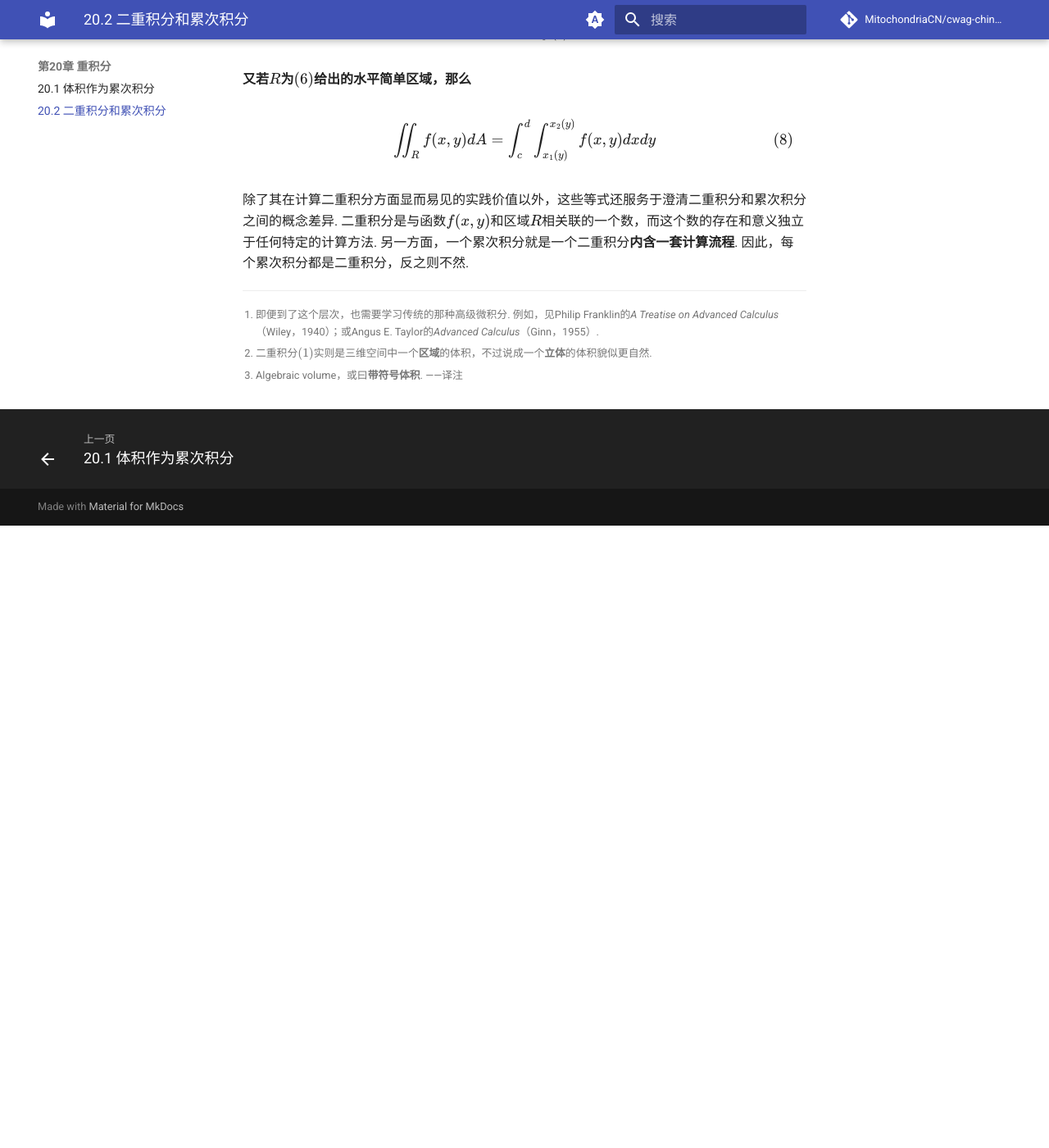
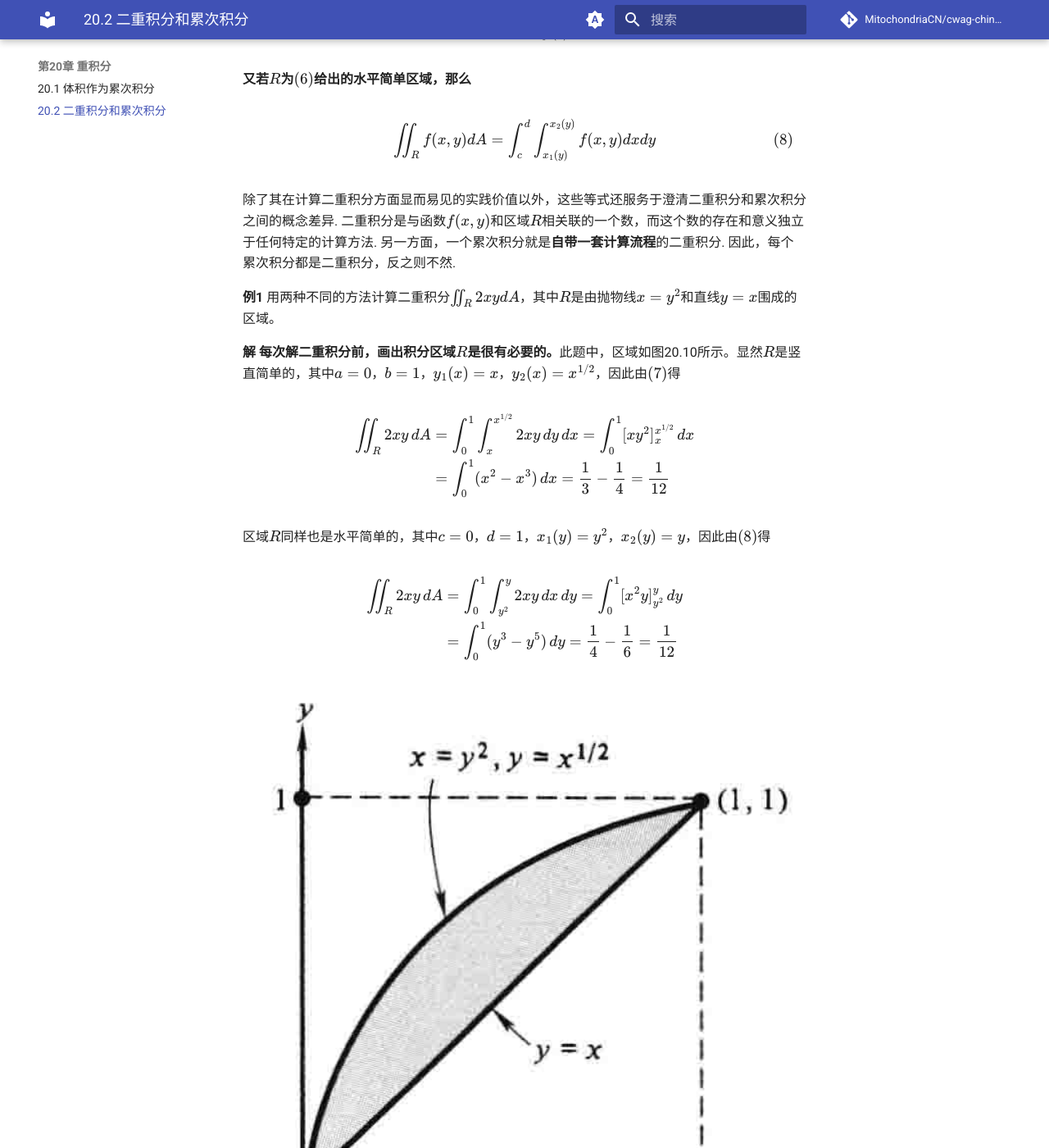
Before and after one commit to MitochondriaCN/cwag-chinese, an MkDocs documentation site: the page built from docs/20/2.md, in a window 1280 px wide and 1400 px high, scrolled down 4753 px. Shown: the whole window at 82% size. Built offline with MkDocs 1.6.1 and Material for MkDocs 9.7.7, drawn with Linux system fonts in a browser that asks for light colours; comment, search, counter and statistics services are not loaded; before the commit the page ends 5394 px from its top, so only the background shows below that; some of the changed text lies outside the part shown.

Commit message:
feat: 20.2完成

```diff
--- a/docs/20/2.md
+++ b/docs/20/2.md
@@ -18,11 +18,11 @@
 
 ![图20.6](20.6.png)
 
-最后，想象越来越多的平行线被加进来形成网格，把已有的矩形分成更小的矩形，并考虑与这个分区更精细的平面相对应的求和$(2)$. 如果当$n$趋于无穷且矩形的最大对角线（即所有矩形中最长的对角线）趋于零——无关于分割线和矩形中点$(x_k,y_k)$的选法——求和趋于一个特定的极限，那么二重积分$(1)$就定义为以下极限：
+最后，想象越来越多的平行线被加进来形成网格，把已有的矩形分成更小的矩形，并考虑与这个分区更精细的平面相对应的求和$(2)$. 如果当$n$趋于无穷且矩形的最大对角线（即所有矩形中最长的对角线）趋于零——无关于分割线和矩形内点$(x_k,y_k)$的选法——求和趋于一个特定的极限，那么二重积分$(1)$就定义为以下极限：
 
 $$\iint_R f(x,y) dA = \lim \sum_{k=1}^n f(x_k,y_k) \Delta A_k \tag{3}$$
 
-目前看来，定义$(3)$与相应的单积分定义相比区别不大. 然而在二维中，存在某些不会出现在一维中的技术困难. 至少平面区域比区间$[a,b]$复杂多了. 不过，在足够通用的假设下，可以严格证明双重积分的存在. 具体而言，假设我们所考虑的区域包含其边界，而且这些边界由有限个光滑曲线构成，则已然足够.
+目前看来，定义$(3)$与相应的单积分定义相比区别不大. 然而在二维中，存在某些不会出现在一维中的技术困难. 至少平面区域比区间$[a,b]$复杂多了. 不过，在足够通用的假设下，可以严格证明二重积分的存在. 具体而言，假设我们所考虑的区域包含其边界，而且这些边界由有限个光滑曲线构成，则已然足够.
 
 我们不应该想着把二重积分搞得特别理论化. 这是个难题，最好留待高级微积分课程去研究.[^1] 相反，我们希望强调二重积分的直观意义，并集中关注其几何和物理应用.
 
@@ -56,7 +56,7 @@
 
 的形式，其中$y=y_1(x)$和$y=y_2(x)$是$[a,b]$上的连续函数. 这种区域如图20.8所示. 类似地，一个区域$R$称为**水平简单的**，当它能被描述为不等式
 
-$$c \le x \le d, \quad x_1(y) \le x \le x_2(y) \tag{6}$$
+$$c \le y \le d, \quad x_1(y) \le x \le x_2(y) \tag{6}$$
 
 的形式，其中$x=x_1(y)$和$x=x_2(y)$是$[c,d]$上的连续函数. 图20.9中的区域具有这种性质.
 
@@ -72,7 +72,67 @@
 
 $$\iint_R f(x,y) dA = \int_c^d \int_{x_1(y)}^{x_2(y)} f(x,y) dx dy \tag{8}$$
 
-除了其在计算二重积分方面显而易见的实践价值以外，这些等式还服务于澄清二重积分和累次积分之间的概念差异. 二重积分是与函数$f(x,y)$和区域$R$相关联的一个数，而这个数的存在和意义独立于任何特定的计算方法. 另一方面，一个累次积分就是一个二重积分**内含一套计算流程**. 因此，每个累次积分都是二重积分，反之则不然.
+除了其在计算二重积分方面显而易见的实践价值以外，这些等式还服务于澄清二重积分和累次积分之间的概念差异. 二重积分是与函数$f(x,y)$和区域$R$相关联的一个数，而这个数的存在和意义独立于任何特定的计算方法. 另一方面，一个累次积分就是**自带一套计算流程**的二重积分. 因此，每个累次积分都是二重积分，反之则不然.
+
+**例1** 用两种不同的方法计算二重积分$\iint_R 2xy dA$，其中$R$是由抛物线$x=y^2$和直线$y=x$围成的区域。
+
+**解** **每次解二重积分前，画出积分区域$R$是很有必要的。**此题中，区域如图20.10所示。显然$R$是竖直简单的，其中$a=0$，$b=1$，$y_1(x)=x$，$y_2(x)=x^{1/2}$，因此由$(7)$得
+
+$$
+\begin{align}
+\iint_R 2xy\,dA &= \int_0^1 \int_x^{x^{1/2}} 2xy\,dy\,dx = \int_0^1 [xy^2]_x^{x^{1/2}}\,dx \\
+&= \int_0^1 (x^2-x^3) \, dx = \frac{1}{3} - \frac{1}{4} = \frac{1}{12}
+\end{align}
+$$
+
+区域$R$同样也是水平简单的，其中$c=0$，$d=1$，$x_1(y)=y^2$，$x_2(y)=y$，因此由$(8)$得
+
+$$
+\begin{align}
+\iint_R 2xy \, dA &= \int_0^1 \int_{y^2}^{y} 2xy\,dx\,dy = \int_0^1 [x^2y]_{y^2}^y \, dy \\
+&= \int_0^1 (y^3-y^5) \, dy = \frac{1}{4}-\frac{1}{6}=\frac{1}{12}
+\end{align}
+$$
+
+![图20.10](20.10.png)
+
+---
+
+**例2** 求$\iint_R (1+2x)\, dA$，其中$R$是由$x=y^2$和$x-y=2$围成的区域。
+
+**解** 此区域如图20.11。若要先对$y$积分，再对$x$积分，我们需要计算两个不同的积分，一个位于直线$x=1$左边，一个在右边，因为对$y$积分的积分限在这两块区域是不同的：
+
+$$\iint_R (1+2x)\,dA = \int_0^1\int_{-\sqrt{x}}^{\sqrt{x}} (1+2x)\,dy\,dx + \int_1^4\int_{x-2}^{\sqrt{x}} (1+2x)\,dy\,dx$$
+
+另一种顺序则更简单，可得
+
+$$
+\begin{align}
+\iint_R (1+2x)\,dA &= \int_{-1}^{2}\int_{y^2}^{y+2} (1+2x)\,dx\,dy = \int_{-1}^{2} [x+x^2]_{y^2}^{y+2}\,dy \\
+&= \int_{-1}^{2} (6+5y-y^4)\,dy = \frac{189}{10}
+\end{align}
+$$
+
+![图20.11](20.11.png)
+
+---
+
+例2说明，即便区域$R$既竖直简单又水平简单，用一个顺序积分也可能比另一个顺序更容易，我们自然是希望做得越容易越好。有时积分顺序的选择取决于被积函数$f(x,y)$的特性，因为或许用某种顺序计算积分很难甚至不可能，但是**如果顺序反过来**就好做多了。
+
+**例3** 求
+
+$$\int_0^1 \int_{2y}^2 4e^{x^2}\,dx\,dy$$
+
+**解** 我们不能用这种顺序积分，因为$\int e^{x^2}\,dx$并非初等函数。因此我们尝试别的顺序。这需要我们根据给定累次积分的积分限画出区域$R$。$R$如图20.12，在另一种顺序下，上述二重积分的值为
+
+$$
+\begin{align}
+\iint_R 4e^{x^2}\,dA &= \int_0^2 \int_0^{x/2} 4e^{x^2}\,dy\,dx = \int_0^2 \left[4ye^{x^2}\right]_0^{x/2}\,dx \\
+&= \int_0^2 2xe^{x^2}\,dx = [e^{x^2}]_0^2 = e^4-1
+\end{align}
+$$
+
+![图20.12](20.12.png)
 
 
 [^1]: 即便到了这个层次，也需要学习传统的那种高级微积分. 例如，见Philip Franklin的*A Treatise on Advanced Calculus*（Wiley，1940）；或Angus E. Taylor的*Advanced Calculus*（Ginn，1955）.
```
Also changed, not shown: docs/20/20.10.png (added), docs/20/20.11.png (added), docs/20/20.12.png (added).
